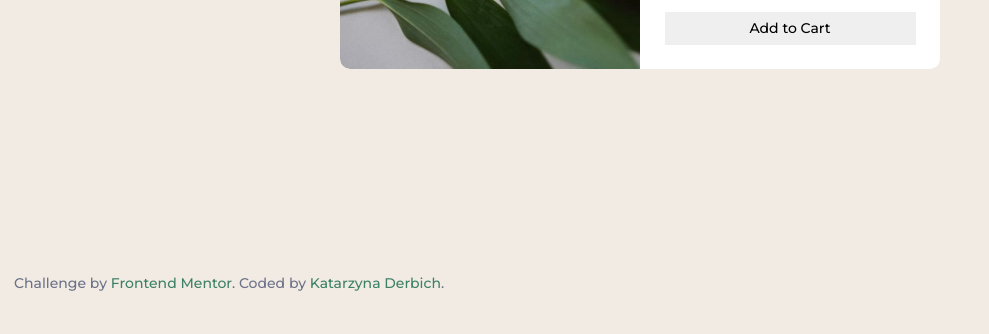
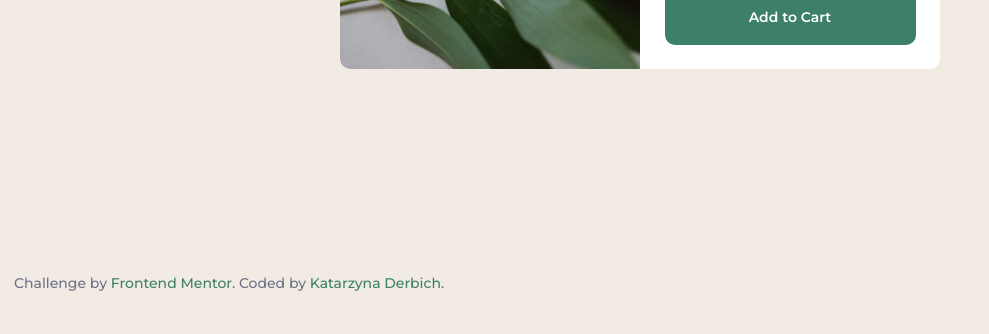
Before and after one commit to belie369/fronetend-mentor-product-preview-card-component, a website: page index.html in a window 1280 px wide. Shown: the part 544-878 px from the top of the page, without its empty margins (0-989 px from the left). Drawn offline with Linux system fonts and the light colour scheme; files whose address does not match are found by name.

Commit message:
Styled the button.

```diff
--- a/index.html
+++ b/index.html
@@ -10,7 +10,7 @@
   <link rel="preconnect" href="https://fonts.googleapis.com">
   <link rel="preconnect" href="https://fonts.gstatic.com" crossorigin>
   <link
-    href="https://fonts.googleapis.com/css2?family=Fraunces:wght@600;700&family=Montserrat:wght@500;700&display=swap"
+    href="https://fonts.googleapis.com/css2?family=Fraunces:wght@600;700&family=Montserrat:wght@500;600;700&display=swap"
     rel="stylesheet">
   <link rel="stylesheet" href="./dist/css/main.min.css">
 </head>
--- a/src/sass/_base.scss
+++ b/src/sass/_base.scss
@@ -16,6 +16,7 @@
 // colors manager
 // primary colors
 $dark-cyan: hsl(158, 36%, 37%);
+$dark-cyan-2: hsl(156, 59%, 25%);
 $cream: hsl(30, 38%, 92%);
 
 // neutral colors
@@ -79,6 +80,7 @@ a {
 .btn {
 	font: inherit;
 	border: none;
+	text-decoration: none;
 	cursor: pointer;
 }
 
--- a/src/sass/_components.scss
+++ b/src/sass/_components.scss
@@ -66,7 +66,7 @@
 		align-items: center;
 		gap: 1.6rem;
 
-		margin: 1rem 0 0.8rem;
+		margin: 1rem 0 0.7rem;
 	}
 
 	&__price {
@@ -81,4 +81,23 @@
 			text-decoration: line-through;
 		}
 	}
+
+	&__btn {
+		display: inline-flex;
+		justify-content: center;
+		align-items: center;
+		gap: 0.3rem;
+		padding: 1em 1.2em;
+		width: 100%;
+		background-color: b.$dark-cyan;
+		color: b.$white;
+		font-weight: 600;
+		border-radius: 1rem;
+		transition: background-color 0.2s;
+
+		&:hover,
+		&:focus {
+			background-color: b.$dark-cyan-2;
+		}
+	}
 }
```
Also changed, not shown: dist/css/main.min.css.
